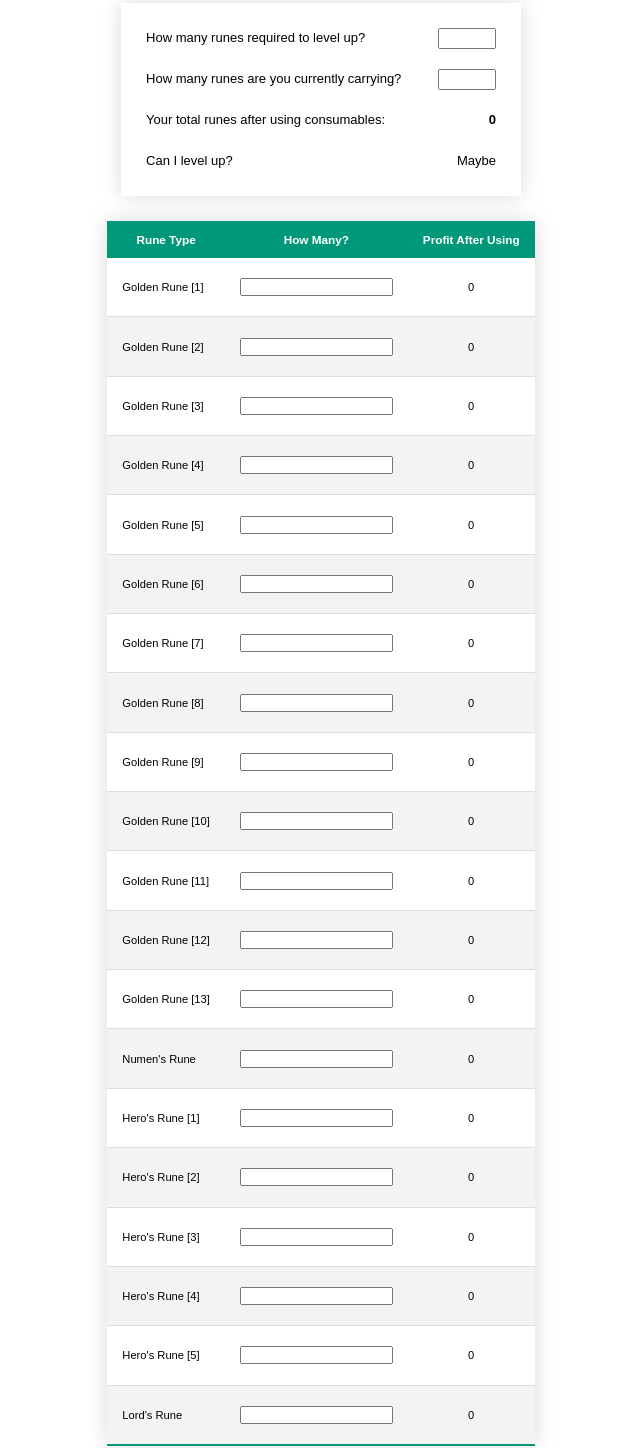
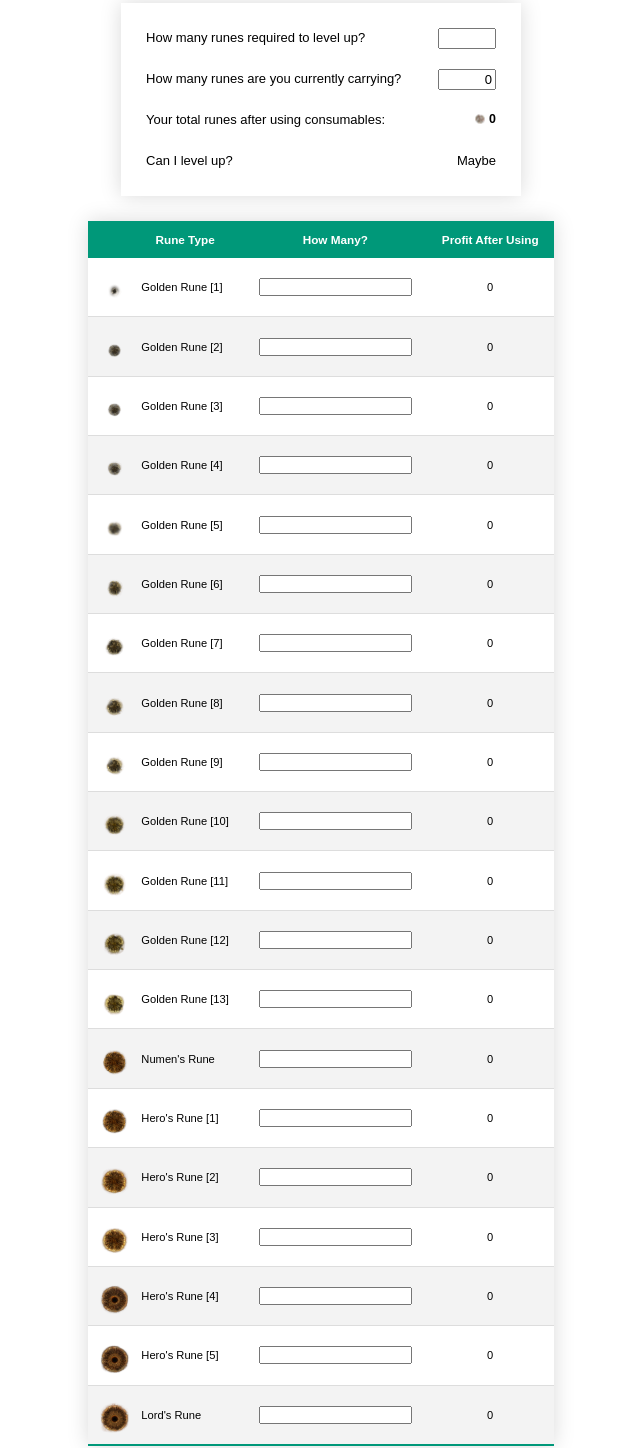
Before and after one commit to EzraOuellette/RuneCalculator, a plain HTML site: page index.html in a window 1280 px wide. Shown: the part 22-1470 px from the top of the page, without its empty margins (319-959 px from the left). Drawn offline with Linux system fonts and the light colour scheme.

Commit message:
added rune icons

```diff
--- a/index.html
+++ b/index.html
@@ -19,11 +19,14 @@
         <br>
         <br>
         <label for="held-runes">How many runes are you currently carrying? </label>
-        <input type="text" id="held-runes" class="user-input" oninput="totalRuneAmount()">
+        <input type="text" id="held-runes" class="user-input" value="0" oninput="totalRuneAmount()">
         <br>
         <br>
         <p id="overall-runes">Your total runes after using consumables: </p>
-        <p id="totalRunes" style="font-weight: bold;">0</p>
+        <div>
+            <p id="totalRunes" style="font-weight: bold;">0</p>
+            <img id="rune-icon">
+        </div>
         <br>
         <br>
         <p id="can-i-level">Can I level up? </p>
@@ -33,114 +36,144 @@
     <table class="styled-table">
         <thead>
             <tr>
+                <th id="icon-header"></th>
                 <th>Rune Type</th>
                 <th>How Many?</th>
                 <th>Profit After Using</th>
             </tr>
         </thead>
         <tbody>
-            <tr>
+            <tr id="goldenRune01-row">
+                <td><img id="goldenRune01-icon" class="icon"></img></td>
                 <td><label for="goldenRune01">Golden Rune [1]</label></td>
                 <td><input type="text" id="goldenRune01" oninput="totalRuneAmount()"></td>
                 <td><p id="gr01">0</p></td>
             </tr>
-            <tr>
+            <tr id="goldenRune02-row">
+                <td><img class="icon"></img></td>
                 <td><label for="goldenRune02">Golden Rune [2]</label></td>
                 <td><input type="text" id="goldenRune02" oninput="totalRuneAmount()"></td>
                 <td><p id="gr02">0</p></td>
             </tr>
-            <tr>
+            <tr id="goldenRune03-row">
+                <td><img class="icon"></img></td>
                 <td><label for="goldenRune03">Golden Rune [3]</label></td>
                 <td><input type="text" id="goldenRune03" oninput="totalRuneAmount()"></td>
                 <td><p id="gr03">0</p></td>
             </tr>
-            <tr>
+            <tr id="goldenRune04-row">
+                <td><img class="icon"></img></td>
                 <td><label for="goldenRune04">Golden Rune [4]</label></td>
                 <td><input type="text" id="goldenRune04" oninput="totalRuneAmount()"></td>
                 <td><p id="gr04">0</p></td>
             </tr>
-            <tr>
+            <tr id="goldenRune05-row">
+                <td><img class="icon"></img></td>
                 <td><label for="goldenRune05">Golden Rune [5]</label></td>
                 <td><input type="text" id="goldenRune05" oninput="totalRuneAmount()"></td>
                 <td><p id="gr05">0</p></td>
             </tr>
-            <tr>
+            <tr id="goldenRune06-row">
+                <td><img class="icon"></img></td>
                 <td><label for="goldenRune06">Golden Rune [6]</label></td>
                 <td><input type="text" id="goldenRune06" oninput="totalRuneAmount()"></td>
                 <td><p id="gr06">0</p></td>
             </tr>
-            <tr>
+            <tr id="goldenRune07-row">
+                <td><img class="icon"></img></td>
                 <td><label for="goldenRune07">Golden Rune [7]</label></td>
                 <td><input type="text" id="goldenRune07" oninput="totalRuneAmount()"></td>
                 <td><p id="gr07">0</p></td>
             </tr>
-            <tr>
+            <tr id="goldenRune08-row">
+                <td><img class="icon"></img></td>
                 <td><label for="goldenRune08">Golden Rune [8]</label></td>
                 <td><input type="text" id="goldenRune08" oninput="totalRuneAmount()"></td>
                 <td><p id="gr08">0</p></td>
             </tr>
-            <tr>
+            <tr id="goldenRune09-row">
+                <td><img class="icon"></img></td>
                 <td><label for="goldenRune09">Golden Rune [9]</label></td>
                 <td><input type="text" id="goldenRune09" oninput="totalRuneAmount()"></td>
                 <td><p id="gr09">0</p></td>
             </tr>
-            <tr>
+            <tr id="goldenRune10-row">
+                <td><img class="icon"></img></td>
                 <td><label for="goldenRune10">Golden Rune [10]</label></td>
                 <td><input type="text" id="goldenRune10" oninput="totalRuneAmount()"></td>
                 <td><p id="gr10">0</p></td>
             </tr>
-            <tr>
+            <tr id="goldenRune11-row">
+                <td><img class="icon"></img></td>
                 <td><label for="goldenRune11">Golden Rune [11]</label></td>
                 <td><input type="text" id="goldenRune11" oninput="totalRuneAmount()"></td>
                 <td><p id="gr11">0</p></td>
             </tr>
-            <tr>
+            <tr id="goldenRune12-row">
+                <td><img class="icon"></img></td>
                 <td><label for="goldenRune12">Golden Rune [12]</label></td>
                 <td><input type="text" id="goldenRune12" oninput="totalRuneAmount()"></td>
                 <td><p id="gr12">0</p></td>
             </tr>
-            <tr>
+            <tr id="goldenRune13-row">
+                <td><img class="icon"></img></td>
                 <td><label for="goldenRune13">Golden Rune [13]</label></td>
                 <td><input type="text" id="goldenRune13" oninput="totalRuneAmount()"></td>
                 <td><p id="gr13">0</p></td>
             </tr>
-            <tr>
+            <tr id="numenRune-row">
+                <td><img class="icon"></img></td>
                 <td><label for="numenRune">Numen's Rune</label></td>
                 <td><input type="text" id="numenRune" oninput="totalRuneAmount()"></td>
                 <td><p id="nr">0</p></td>
             </tr>
-            <tr>
+            <tr id="heroRune01-row">
+                <td><img class="icon"></img></td>
                 <td><label for="heroRune01">Hero's Rune [1]</label></td>
                 <td><input type="text" id="heroRune01" oninput="totalRuneAmount()"></td>
                 <td><p id="hr01">0</p></td>
             </tr>
-            <tr>
+            <tr id="heroRune02-row">
+                <td><img class="icon"></img></td>
                 <td><label for="heroRune02">Hero's Rune [2]</label></td>
                 <td><input type="text" id="heroRune02" oninput="totalRuneAmount()"></td>
                 <td><p id="hr02">0</p></td>
             </tr>
-            <tr>
+            <tr id="heroRune03-row">
+                <td><img class="icon"></img></td>
                 <td><label for="heroRune03">Hero's Rune [3]</label></td>
                 <td><input type="text" id="heroRune03" oninput="totalRuneAmount()"></td>
                 <td><p id="hr03">0</p></td>
             </tr>
-            <tr>
+            <tr id="heroRune04-row">
+                <td><img class="icon"></img></td>
                 <td><label for="heroRune04">Hero's Rune [4]</label></td>
                 <td><input type="text" id="heroRune04" oninput="totalRuneAmount()"></td>
                 <td><p id="hr04">0</p></td>
             </tr>
-            <tr>
+            <tr id="heroRune05-row">
+                <td><img class="icon"></img></td>
                 <td><label for="heroRune05">Hero's Rune [5]</label></td>
                 <td><input type="text" id="heroRune05" oninput="totalRuneAmount()"></td>
                 <td><p id="hr05">0</p></td>
             </tr>
-            <tr>
+            <tr id="lordRune-row">
+                <td><img class="icon"></img></td>
                 <td><label for="lordRune">Lord's Rune</label></td>
                 <td><input type="text" id="lordRune" oninput="totalRuneAmount()"></td>
                 <td><p id="lr">0</p></td>
             </tr>
         </tbody>
     </table>
+</body>
+
     <script src="app.js"></script>
-</body>
+
+    <script>
+        document.body.onload = () => {
+            console.log('page loaded')
+            loadIcons();
+        }
+    </script>
+
 </html>
--- a/styles.css
+++ b/styles.css
@@ -85,3 +85,18 @@ label {
 #overall-runes {
   float: left;
 }
+
+#icon-header {
+  width: 1vh;
+}
+
+.icon {
+  width: 20%;
+  scale: 20;
+  float: right;
+}
+
+#rune-icon{
+  scale: 0.5;
+  float: right;
+}
```
